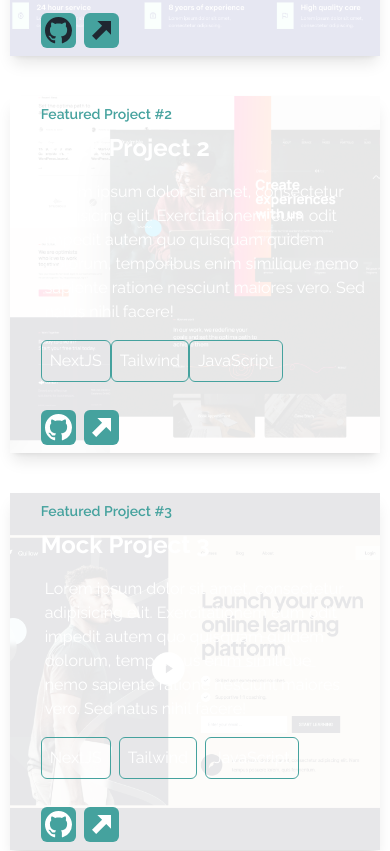
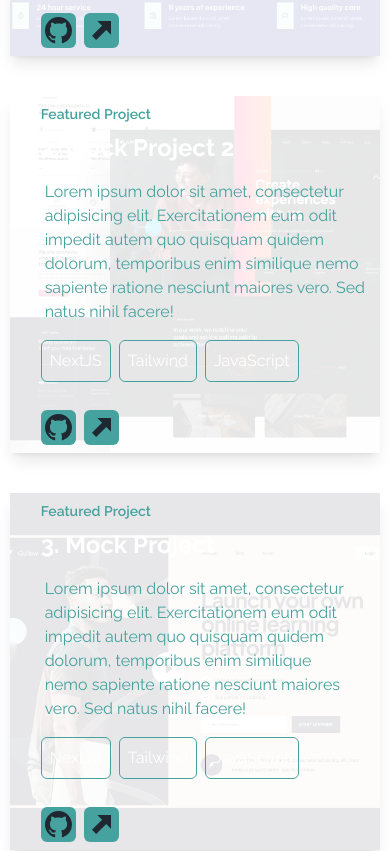
Before and after one commit to shalom99/Portfolio, a Next.js app: page / in a window 390 px wide. Shown: the part 2353-3204 px from the top of the page. Built offline with nearby package versions, Linux system fonts and the light colour scheme.

Commit message:
fixed responsive md sizes

```diff
--- a/app/components/About.jsx
+++ b/app/components/About.jsx
@@ -12,8 +12,8 @@ const About = () => {
 
 
 
-    <div name='about' className='w-full  bg-[#1f2731] text-white py-10' >
-      <div className='w-[90%] md:w-[70%] lg:w-[60%] xl:w-[50%] mx-auto'>
+    <div name='about' className='w-full md:h-screen md:flex md:items-center  bg-[#1f2731] text-white py-10' >
+      <div className='w-[90%] md:w-[80%] lg:w-[60%] xl:w-[50%] mx-auto'>
       <Slide triggerOnce>
         <div className='flex items-center gap-5'>
       <h1 className='text-4xl font-semibold py-5 text-white'>About</h1>
@@ -69,7 +69,7 @@ const About = () => {
 
 
       {/* right */}
-      <div className='w-[90%] md:w-[40%] grid grid-rows-1 grid-cols-1  '>
+      <div className='w-[90%] md:w-[50%] lg:w-[40%] grid grid-rows-1 grid-cols-1  '>
         <div className='row-span-full rounded-full col-start-1 col-end-2 w-full h-full bg-profile bg-cover aspect-square'></div>
          <div className='row-span-full col-start-1 col-end-2 rounded-full w-full h-full aspect-square opacity-50 hover:bg-transparent bg-primary z-10 duration-1000 border-2 border-primarylight hover:scale-110'></div>
 
--- a/app/components/Landing.jsx
+++ b/app/components/Landing.jsx
@@ -1,7 +1,8 @@
-import Link from "next/link";
+
 import React from "react";
 import { Fade } from "react-awesome-reveal";
 import { HiArrowNarrowRight } from "react-icons/hi";
+import { Link } from "react-scroll";
 
 
 const Landing = () => {
@@ -27,7 +28,7 @@ const Landing = () => {
           full-stack web applications.
         </p>
         <div>
-          <Link href="/" smooth={true} duration={500}>
+          <Link to="work" smooth={true} duration={1500}>
             <button className="text-white group border-2 px-6 py-3 my-2 flex items-center hover:bg-[#45a29e] hover:border-[#45a29e] duration-500 hover:text-black ">
               View Work
               <span className="group-hover:rotate-90 duration-300">
--- a/app/components/Work.jsx
+++ b/app/components/Work.jsx
@@ -23,8 +23,8 @@ const Work = () => {
     <Slide duration={1500} triggerOnce>
       <div className='grid grid-cols-12 shadow-lg'>
           <div className='row-span-full col-start-2 md:col-start-6 col-end-12 md:col-end-13 col-span-7 flex flex-col justify-center gap-2 py-2 z-10'>
-            <h3 className='md:text-end text-md font-semibold text-primary'>Featured Project #1</h3>
-            <h2 className='text-2xl md:text-4xl lg:text-5xl font-bold md:text-end text-white'>Pro-Lab</h2>
+            <h3 className='md:text-end text-md font-semibold text-primary'>Featured Project</h3>
+            <h2 className='text-2xl md:text-4xl lg:text-5xl font-bold md:text-end text-white'>1. Pro-Lab</h2>
             <p className='md:text-lg rounded-md text-primary md:text-end md:bg-dark py-2 px-1'>Lorem ipsum dolor sit amet, consectetur adipisicing elit. Exercitationem eum odit impedit autem quo quisquam quidem dolorum, temporibus enim similique nemo sapiente ratione nesciunt maiores vero. Sed natus nihil facere!</p>
             <ul className='flex md:justify-end gap-2 mb-5 text-white'>
                 <li className='border border-primary rounded-md p-2'>NextJS </li>
@@ -47,17 +47,17 @@ const Work = () => {
       <Slide direction='right' triggerOnce duration={1500}>
         <div className='grid grid-cols-12 shadow-lg'>
           <div className='row-span-full col-start-2 md:col-start-1 col-end-13 md:col-end-8 col-span-7 flex flex-col justify-center gap-2 py-2 z-10'>
-            <h3 className='text-sm font-semibold text-primary'>Featured Project #2</h3>
-            <h2 className='text-2xl md:text-4xl text-white font-bold '>Mock Project 2</h2>
-            <p className='md:text-lg rounded-md text-white  md:bg-gray-400 py-2 px-1'>Lorem ipsum dolor sit amet, consectetur adipisicing elit. Exercitationem eum odit impedit autem quo quisquam quidem dolorum, temporibus enim similique nemo sapiente ratione nesciunt maiores vero. Sed natus nihil facere!</p>
-            <ul className='flex mb-5 text-white'>
+            <h3 className='text-sm font-semibold text-primary'>Featured Project</h3>
+            <h2 className='text-2xl md:text-4xl text-white font-bold '>2. Mock Project 2</h2>
+            <p className='md:text-lg rounded-md text-primary  md:bg-dark py-2 px-1'>Lorem ipsum dolor sit amet, consectetur adipisicing elit. Exercitationem eum odit impedit autem quo quisquam quidem dolorum, temporibus enim similique nemo sapiente ratione nesciunt maiores vero. Sed natus nihil facere!</p>
+            <ul className='flex gap-2 mb-5 text-white'>
                 <li className='border border-primary rounded-md p-2'>NextJS </li>
                 <li className='border border-primary rounded-md p-2'>Tailwind </li>
                 <li className='border border-primary rounded-md p-2'>JavaScript </li>
             </ul>
             <div className='flex gap-2'>
-                <Link href="/"><BsGithub size={35} className='bg-primary text-white rounded-md p-1 hover:bg-white hover:text-primary hover:scale-110 duration-500'/> </Link>
-                <Link href="/"> <ImArrowUpRight size={35} className='bg-primary text-white p-2 rounded-md hover:bg-white hover:text-primary hover:scale-110 duration-500'/> </Link>
+                <Link href="/"><BsGithub size={35} className='bg-primary text-dark rounded-md p-1 hover:bg-white hover:text-primary hover:scale-110 duration-500'/> </Link>
+                <Link href="/"> <ImArrowUpRight size={35} className='bg-primary text-dark p-2 rounded-md hover:bg-white hover:text-primary hover:scale-110 duration-500'/> </Link>
             </div>
           </div>
 
@@ -71,17 +71,17 @@ const Work = () => {
 
         <div className='grid grid-cols-12 shadow-lg '>
           <div className='row-span-full col-start-2 md:col-start-6 col-end-12 md:col-end-13 col-span-7 flex flex-col justify-center gap-2 py-2 z-10'>
-            <h3 className='md:text-end text-sm font-semibold text-primary'>Featured Project #3</h3>
-            <h2 className='text-2xl md:text-4xl text-white font-bold md:text-end'>Mock Project 3</h2>
-            <p className='md:text-lg rounded-md text-white md:text-end md:bg-gray-400 py-2 px-1'>Lorem ipsum dolor sit amet, consectetur adipisicing elit. Exercitationem eum odit impedit autem quo quisquam quidem dolorum, temporibus enim similique nemo sapiente ratione nesciunt maiores vero. Sed natus nihil facere!</p>
+            <h3 className='md:text-end text-sm font-semibold text-primary'>Featured Project</h3>
+            <h2 className='text-2xl md:text-4xl text-white font-bold md:text-end'>3. Mock Project</h2>
+            <p className='md:text-lg rounded-md text-primary md:text-end md:bg-dark py-2 px-1'>Lorem ipsum dolor sit amet, consectetur adipisicing elit. Exercitationem eum odit impedit autem quo quisquam quidem dolorum, temporibus enim similique nemo sapiente ratione nesciunt maiores vero. Sed natus nihil facere!</p>
             <ul className='flex md:justify-end  text-white gap-2 mb-5'>
                 <li className='border border-primary rounded-md p-2'>NextJS </li>
                 <li className='border border-primary rounded-md p-2'>Tailwind </li>
                 <li className='border border-primary rounded-md p-2'>JavaScript </li>
             </ul>
             <div className='flex md:justify-end gap-2'>
-                <Link href="/"><BsGithub size={35} className='bg-primary text-white rounded-md p-1 hover:bg-white hover:text-primary hover:scale-110 duration-500'/> </Link>
-                <Link href="/"> <ImArrowUpRight size={35} className='bg-primary text-white p-2 rounded-md hover:bg-white hover:text-primary hover:scale-110 duration-500'/> </Link>
+                <Link href="/"><BsGithub size={35} className='bg-primary text-dark rounded-md p-1 hover:bg-white hover:text-primary hover:scale-110 duration-500'/> </Link>
+                <Link href="/"> <ImArrowUpRight size={35} className='bg-primary text-dark p-2 rounded-md hover:bg-white hover:text-primary hover:scale-110 duration-500'/> </Link>
             </div>
           </div>
 
```
